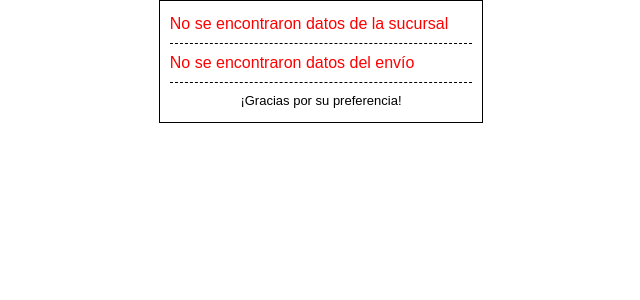
After one commit to vicmajo/sistema-paqueteria, a Django app: template paqueteria/templates/paqueteria/ticket_envio.html in a window 1280 px wide. The commit adds this page. Shown: the top 300 px of the page, without its empty margins (319-959 px from the left). Run offline with Django 5.2, Linux system fonts and the light colour scheme; the template is opened without the code that fills it, so the values that code supplies are empty.

Commit message:
Ejemplo de como queda el ticket de envio

```diff
--- /dev/null
+++ b/paqueteria/templates/paqueteria/ticket_envio.html
@@ -0,0 +1,70 @@
+<!DOCTYPE html>
+<html lang="es">
+<head>
+    <meta charset="UTF-8">
+    <title>Ticket de Envío</title>
+    <style>
+        body {
+            font-family: Arial, sans-serif;
+            width: 8cm;
+            padding: 10px;
+            border: 1px solid #000;
+            margin: 0 auto;
+        }
+        h2, h3 {
+            text-align: center;
+            margin: 5px 0;
+        }
+        .line {
+            border-top: 1px dashed #000;
+            margin: 10px 0;
+        }
+        p {
+            margin: 4px 0;
+        }
+        .section {
+            margin-bottom: 10px;
+        }
+    </style>
+</head>
+<body>
+
+    {% if datos_sucursal %}
+        <h3>{{ datos_sucursal.nombre }}</h3>
+        <div class="section">
+            <p>Dirección: {{ datos_sucursal.direccion }}</p>
+            <p>C.P.: {{ datos_sucursal.codigo_postal }}</p>
+            <p>Estado: {{ datos_sucursal.estado }}</p>
+            <p>Tel: {{ datos_sucursal.telefono }}</p>
+            <p>RFC: {{ datos_sucursal.rfc }}</p>
+            <p>Atendió: {{ datos_sucursal.atendio }}</p>
+        </div>
+    {% else %}
+        <p style="color:red;">No se encontraron datos de la sucursal</p>
+    {% endif %}
+
+    <div class="line"></div>
+
+    {% if datos_envio %}
+        <div class="section">
+            <p><strong>Remitente:</strong> {{ datos_envio.remitente }}</p>
+            <p><strong>Teléfono:</strong> {{ datos_envio.telefono }}</p>
+            <p><strong>Contenido:</strong> {{ datos_envio.contenido }}</p>
+            <p><strong>Destinatario:</strong> {{ datos_envio.destinatario }}</p>
+            <p><strong>Código Postal:</strong> {{ datos_envio.codigo_postal }}</p>
+            <p><strong>Dirección de Entrega:</strong> {{ datos_envio.direccion }}</p>
+            <p><strong>Destino(referencias):</strong> {{ datos_envio.referencias }}</p>
+            <p><strong>Medidas (cm):</strong> {{ datos_envio.ancho }} x {{ datos_envio.alto }} x {{ datos_envio.largo }}</p>
+            <p><strong>Peso (kg):</strong> {{ datos_envio.peso }}</p>
+            <p><strong>Paqueteria:</strong> {{datos_envio.paqueteria}}
+            <p><strong>Total (MXN):</strong> ${{ datos_envio.total }}</p>
+        </div>
+    {% else %}
+        <p style="color:red;">No se encontraron datos del envío</p>
+    {% endif %}
+
+    <div class="line"></div>
+
+    <p style="text-align: center; font-size: small;">¡Gracias por su preferencia!</p>
+</body>
+</html>
```
Also changed, not shown: paqueteria/templates/paqueteria/envio.html (+98 -3 lines), paqueteria/views.py (+78 -0 lines).
